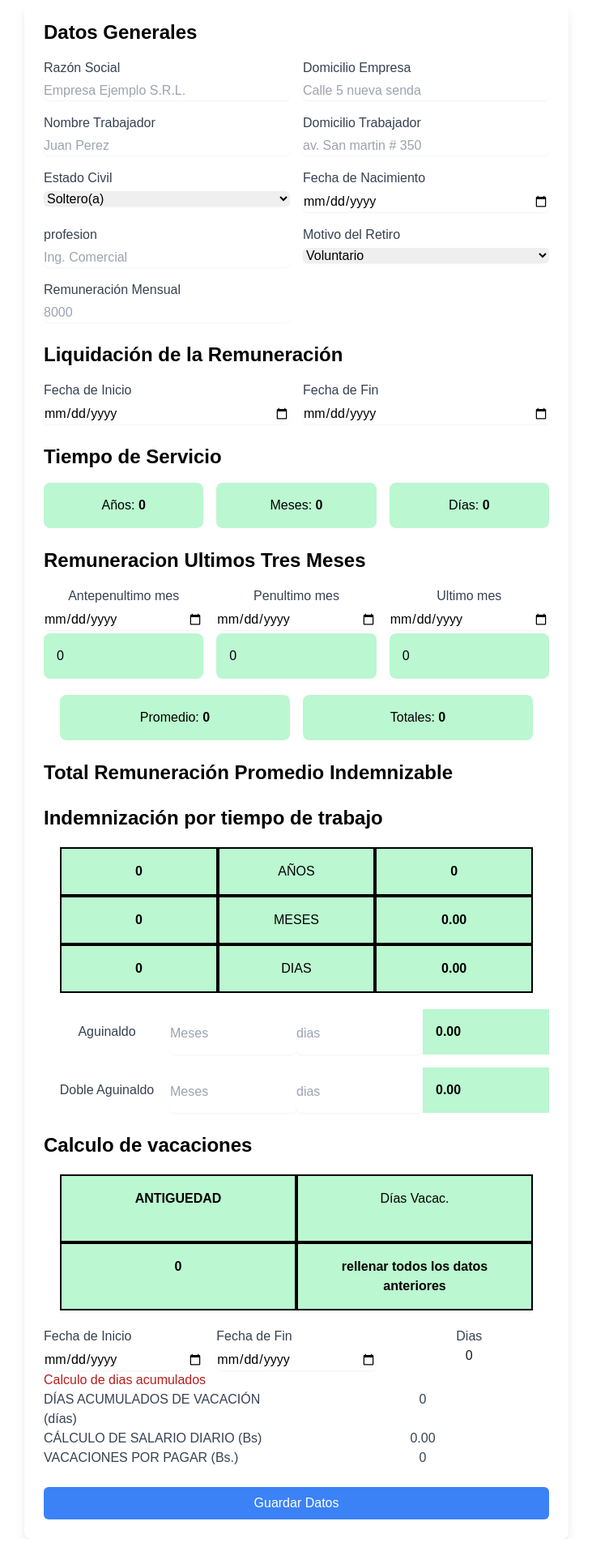
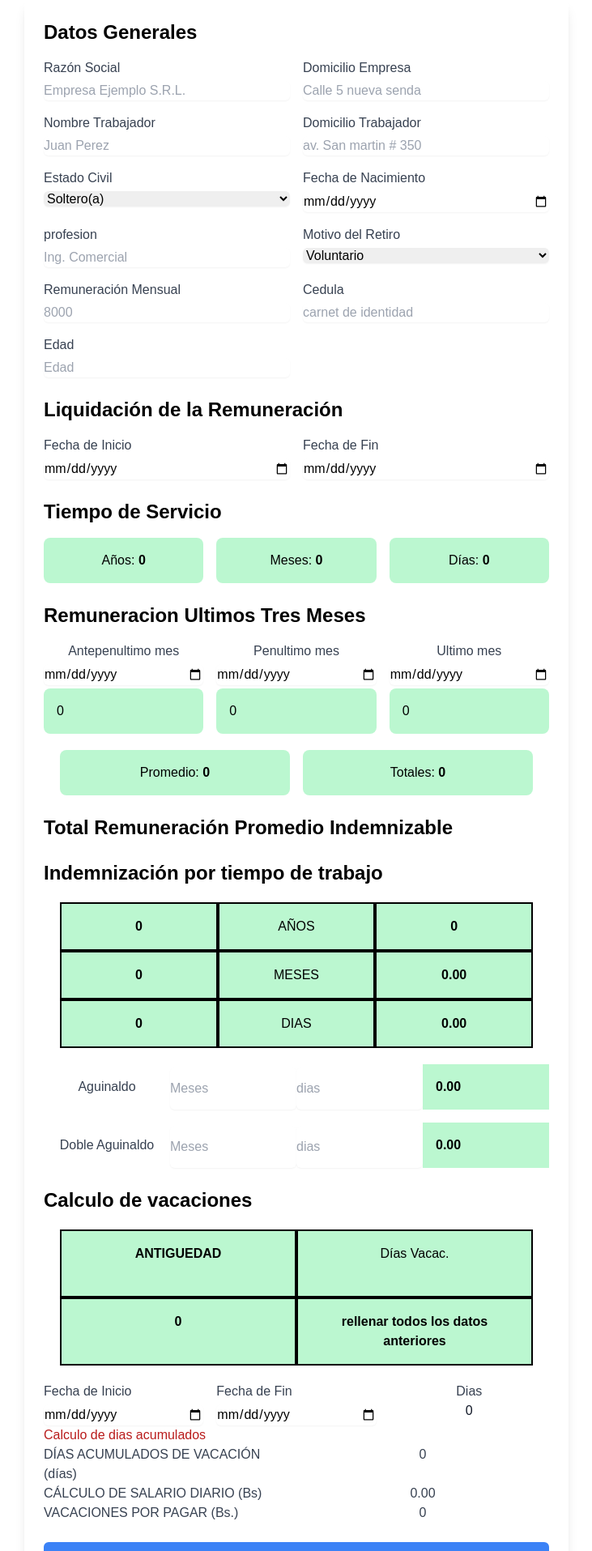
Before and after one commit to andre00bejarano00vaca/finiquito, a Next.js app: page / in a window 1280 px wide. Shown: the top 1915 px of the page at 81% size, without its empty margins (274-1005 px from the left). Built offline with nearby package versions, Linux system fonts and the light colour scheme.

Commit message:
creo que esta listo

```diff
--- a/src/app/api/modificarExcel/route.js
+++ b/src/app/api/modificarExcel/route.js
@@ -46,7 +46,7 @@ export async function GET() {
 
 export async function POST(req) {
   try {
-    const { diasVaca, formData, fechas, meses, fechaMes, fechaVacaciones, formData2, aguinaldo, dobleformData2, dobleaguinaldo } = await req.json();
+    const { diasVaca, formData, fechas, meses, fechaMes, fechaVacaciones, formData2, aguinaldo, dobleformData2, dobleaguinaldo,fechasResultados,calculoVacaciones } = await req.json();
 
     // 📌 Ruta del archivo original
     const filePath = path.resolve("public", "PROYECTO_FINIQUITO (1).xlsx");
@@ -60,43 +60,66 @@ export async function POST(req) {
     const sheet = workbook.sheet(0); // Primera hoja
 
     // 📌 Modificar celdas con los datos recibidos
-    sheet.cell("B3").value(formData.razonSocial);
-    sheet.cell("B4").value(formData.domicilioEmpresa);
-    sheet.cell("B5").value(formData.nombreTrabajador);
-    sheet.cell("B6").value(formData.domicilioTrabajador);
-    sheet.cell("B7").value(formData.estadoCivil);
-    sheet.cell("B8").value(formData.fechaNacimiento);
-    sheet.cell("B9").value(formData.profesion);
-    sheet.cell("B10").value(formData.motivoRetiro);
-    sheet.cell("B11").value(formData.remuneracionMensual);
-    sheet.cell("B15").value(formData.fechaInicio);
-    sheet.cell("B16").value(formData.fechaFin);
+    sheet.range("V13:AL13").value(formData.razonSocial);
+    sheet.range("AE14:AN14").value(formData.domicilioEmpresa);
+    sheet.range("V15:AL15").value(formData.nombreTrabajador);
+    sheet.range("AG16:AN16").value(formData.domicilioTrabajador);
+    sheet.range("J16:T16").value(formData.estadoCivil);
+    //sheet.cell("B8").value(formData.fechaNacimiento);
+    sheet.range("N17:AL17").value(formData.profesion);
+    sheet.range("K19:U19").value(formData.motivoRetiro);
+    sheet.range("AJ19:AN19").value(formData.remuneracionMensual);
+    sheet.range("W18:AA18").value(formData.fechaInicio);
+    sheet.range("AJ18:AN18").value(formData.fechaFin);
+    sheet.range("D18:M18").value(formData.cedula);
+    sheet.range("Y16:Z16").value(formData.edad);
 
     // 📌 Modificar celdas de fechas y cálculos
-    sheet.cell("C14").value(fechas.años);
-    sheet.cell("C15").value(fechas.meses);
-    sheet.cell("C16").value(fechas.días);
+    sheet.range("K20:O20").value(fechas.años);
+    sheet.range("T20:W20").value(fechas.meses);
+    sheet.range("AB20:AE20").value(fechas.días);
+    // 📌 Modificar celdas de fechas y cálculos para vacaciones
+    sheet.range("V36:X36").value(fechas.años);
+    sheet.range("V37:X37").value(fechas.meses);
+    sheet.range("V38:X38").value(fechas.días);
+    // 📌 Modificar celdas de los calculos de los promedios año, mes y dia
+    sheet.range("AE36:AH36").value(fechasResultados.añoResultado);
+    sheet.range("AE37:AH37").value(fechasResultados.mesResultado);
+    sheet.range("AE38:AH38").value(fechasResultados.diaResultado);
 
     // 📌 Modificar meses y promedios
-    sheet.cell("C24").value(meses.mes1);
-    sheet.cell("D24").value(meses.mes2);
-    sheet.cell("E24").value(meses.mes3);
+    sheet.range("P25:T25").value(meses.mes1);
+    sheet.range("W25:AA25").value(meses.mes2);
+    sheet.range("AD25:AH25").value(meses.mes3);
+    sheet.range("AK25:AN25").value(meses.totales);
+    sheet.range("AK33:AO33").value(meses.promedio);
+    sheet.range("AK35:AN35").value(meses.totales);
+
+    sheet.range("AK43:AN43").value(0);
+
 
     // 📌 Modificar fechas de los meses
-    sheet.cell("C23").value(fechaMes.fechaMes1);
-    sheet.cell("D23").value(fechaMes.fechaMes2);
-    sheet.cell("E23").value(fechaMes.fechaMes3);
+    sheet.range("N24:T24").value(fechaMes.fechaMes1);
+    sheet.range("U24:AA24").value(fechaMes.fechaMes2);
+    sheet.range("AB24:AH24").value(fechaMes.fechaMes3);
 
     // 📌 Modificar vacaciones
     sheet.cell("B48").value(fechaVacaciones.inicio);
     sheet.cell("B49").value(fechaVacaciones.final);
+    sheet.cell("B49").value(diasVaca);
 
     // 📌 Modificar aguinaldo y doble aguinaldo
-    sheet.cell("C34").value(formData2.meses);
-    sheet.cell("E34").value(formData2.dias);
+    sheet.range("V39:X39").value(formData2.meses);
+    sheet.range("AC39:AE39").value(formData2.dias);
+    sheet.range("AK39:AN39").value(aguinaldo);
 
-    sheet.cell("C35").value(dobleformData2.meses);
-    sheet.cell("E35").value(dobleformData2.dias);
+    sheet.range("V40:X40").value(dobleformData2.meses);
+    sheet.range("AC40:AE40").value(dobleformData2.dias);
+    sheet.range("AK40:AN40").value(dobleaguinaldo);
+
+    // Modificar el calculo de vacaciones
+    sheet.range("AC41:AE41").value(calculoVacaciones.diasAcumulados);
+    sheet.range("AK41:AN41").value(calculoVacaciones.vacacionesPorPagar);
 
     // 📌 Guardar el archivo en memoria
     const modifiedBuffer = await workbook.outputAsync();
--- a/src/components/FormularioDatos.jsx
+++ b/src/components/FormularioDatos.jsx
@@ -16,13 +16,15 @@ export default function FormularioDatos() {
     domicilioEmpresa: "",
     nombreTrabajador: "",
     domicilioTrabajador: "",
-    estadoCivil: "",
+    estadoCivil: "Soltero",
     fechaNacimiento: "",
     profesion: "",
-    motivoRetiro: "",
+    motivoRetiro: "Voluntario",
     remuneracionMensual: "",
     fechaInicio: "",
     fechaFin: "",
+    cedula:"",
+    edad:"",
   });
   const [fechas, setFechas] = useState({ años: 0, meses: 0, días: 0 });
   const [meses, setMeses] = useState({
@@ -49,6 +51,19 @@ export default function FormularioDatos() {
   //doble aguinaldo
   const [dobleformData2, setDobleFormData2] = useState({ meses: "", dias: "" });
   const [dobleaguinaldo, setDobleAguinaldo] = useState(0);
+
+  const [fechasResultados,setFechasResultados] = useState({
+    añoResultado:0,
+    mesResultado:0,
+    diaResultado:0,
+  })
+
+  const [calculoVacaciones,setCalculoVacaciones] = useState({
+    diasAcumulados:0,
+    calculoSalarioDiario:0,
+    vacacionesPorPagar:0,
+
+  })
   //handleChange/////////////////////////////////////
   const handleChange = (e) => {
     const { name, value } = e.target;
@@ -102,6 +117,8 @@ export default function FormularioDatos() {
       aguinaldo,
       dobleformData2,
       dobleaguinaldo,
+      fechasResultados,
+      calculoVacaciones,
     };
 
     const response = await fetch("/api/modificarExcel", {
@@ -120,7 +137,7 @@ export default function FormularioDatos() {
     const url = window.URL.createObjectURL(blob);
     const a = document.createElement("a");
     a.href = url;
-    a.download = "archivo_modificado.xlsx";
+    a.download = "segunda_hoja_modificada.xlsx";
     document.body.appendChild(a);
     a.click();
     document.body.removeChild(a);
@@ -189,6 +206,45 @@ export default function FormularioDatos() {
 
     setDobleAguinaldo(resultado.toFixed(2)); // Redondear a 2 decimales
   }, [dobleformData2.meses, dobleformData2.dias, meses.promedio]);
+
+  useEffect(() => {
+    const añosR = (meses.promedio)*(fechas.años);
+    const mesesR = ((meses.promedio /12) *(fechas.meses)).toFixed(2);
+    const diasR = ((meses.promedio / 360)*(fechas.días)).toFixed(2);
+    setFechasResultados({
+      añoResultado:añosR,
+      mesResultado:mesesR,
+      diaResultado:diasR,
+    })
+  },[meses,fechas])
+
+  useEffect(() => {
+    let cDias = 0;
+    let cVacaciones = 0;
+
+    if (
+      fechaVacaciones?.diasTotales &&
+      meses?.promedio &&
+      diasVaca &&
+      fechaVacaciones.diasTotales !== 0 &&
+      meses.promedio !== 0
+    ) {
+      cDias = (fechaVacaciones.diasTotales / (365 / diasVaca)).toFixed(2);
+      cVacaciones = (
+        (fechaVacaciones.diasTotales / (365 / diasVaca)) *
+        (meses.promedio / 30)
+      ).toFixed(2);
+    }
+
+    const cSalario = (meses.promedio / 30).toFixed(2);
+
+    setCalculoVacaciones({
+      diasAcumulados: isNaN(cDias) ? 0 : cDias,
+      calculoSalarioDiario: isNaN(cSalario) ? 0 : cSalario,
+      vacacionesPorPagar: isNaN(cVacaciones) ? 0 : cVacaciones,
+    });
+  }, [meses.promedio, diasVaca, fechaVacaciones.diasTotales]);
+
 
   return (
     <div className="max-w-2xl mx-auto bg-white p-6 rounded-lg shadow-lg">
@@ -298,6 +354,28 @@ export default function FormularioDatos() {
             onChange={handleChange}
             type="number"
             placeholder="8000"
+            className="mt-1 block w-full rounded-md border-gray-300 shadow-sm text-black"
+          />
+        </label>
+        <label className="block">
+          <span className="text-gray-700">Cedula</span>
+          <input
+            name="cedula"
+            value={formData.cedula}
+            onChange={handleChange}
+            type="text"
+            placeholder="carnet de identidad"
+            className="mt-1 block w-full rounded-md border-gray-300 shadow-sm text-black"
+          />
+        </label>
+        <label className="block">
+          <span className="text-gray-700">Edad</span>
+          <input
+            name="edad"
+            value={formData.edad}
+            onChange={handleChange}
+            type="number"
+            placeholder="Edad"
             className="mt-1 block w-full rounded-md border-gray-300 shadow-sm text-black"
           />
         </label>
@@ -438,7 +516,7 @@ export default function FormularioDatos() {
         </div>
           {/*CALCULO DE AÑO*/}
         <div className="bg-green-200 p-4 border-2 border-black text-black">
-          <span className="font-bold text-black">{(meses.promedio)*(fechas.años)}</span>
+          <span className="font-bold text-black">{fechasResultados.añoResultado}</span>
         </div>
           {/*RESULTADO DE MESES*/}
         <div className="bg-green-200 p-4 border-2 border-black text-black">
@@ -450,7 +528,7 @@ export default function FormularioDatos() {
         </div>
           {/*CALCULO DE MESES*/}
         <div className="bg-green-200 p-4 border-2 border-black text-black">
-           <span className="font-bold text-black">{((meses.promedio /12) *(fechas.meses)).toFixed(2)}</span>
+           <span className="font-bold text-black">{fechasResultados.mesResultado}</span>
         </div>
           {/*RESULTADO DE DIAS*/}
         <div className="bg-green-200 p-4 border-2 border-black text-black">
@@ -460,9 +538,9 @@ export default function FormularioDatos() {
         <div className="bg-green-200 p-4 border-2 border-black text-black">
           DIAS
         </div>
-          {/*RESULTADO DE DIAS*/}
+          {/*CALCULO DE DIAS*/}
         <div className="bg-green-200 p-4 border-2 border-black text-black">
-          <span className="font-bold text-black">{((meses.promedio / 360)*(fechas.días)).toFixed(2)}</span>
+          <span className="font-bold text-black">{fechasResultados.diaResultado}</span>
         </div>
       </div>
       <form className="grid grid-rows-2 gap-4">
@@ -565,28 +643,22 @@ export default function FormularioDatos() {
       <span className="text-red-700">Calculo de dias acumulados</span>
       <div className="grid grid-cols-2">
   <span className="text-gray-700">DÍAS ACUMULADOS DE VACACIÓN (días)</span>
-  <span className="text-gray-700 text-center">
-    {Number.isFinite(fechaVacaciones?.diasTotales) && diasVaca > 0
-      ? (fechaVacaciones.diasTotales / (365 / diasVaca)).toFixed(2)
-      : "0"}
-  </span>
+  <div className="text-gray-700 text-center">
+    {calculoVacaciones.diasAcumulados}
+  </div>
 </div>
 
 <div className="grid grid-cols-2">
   <span className="text-gray-700">CÁLCULO DE SALARIO DIARIO (Bs)</span>
-  <span className="text-gray-700 text-center">
-    {Number.isFinite(Number(meses?.promedio))
-      ? (Number(meses.promedio) / 30).toFixed(2)
-      : "0"}
-  </span>
+  <div className="text-gray-700 text-center">
+    {calculoVacaciones.calculoSalarioDiario}
+  </div>
 </div>
 
 <div className="grid grid-cols-2">
   <span className="text-gray-700">VACACIONES POR PAGAR (Bs.)</span>
   <span className="text-gray-700 text-center">
-    {Number.isFinite(Number(meses?.promedio)) && Number.isFinite(Number(fechaVacaciones?.diasTotales)) && diasVaca > 0
-      ? ((Number(fechaVacaciones.diasTotales) / (365 / diasVaca)) * (Number(meses.promedio) / 30)).toFixed(2)
-      : "0"}
+    {calculoVacaciones.vacacionesPorPagar}
   </span>
 </div>
 
--- a/src/components/TotalesPorFecha.jsx
+++ b/src/components/TotalesPorFecha.jsx
@@ -0,0 +1,9 @@
+import React from 'react'
+
+const TotalesPorFecha = () => {
+  return (
+    <div>TotalesPorFecha</div>
+  )
+}
+
+export default TotalesPorFecha
```
Also changed, not shown: 1 other file (tests, documents, lock files or other folders).
